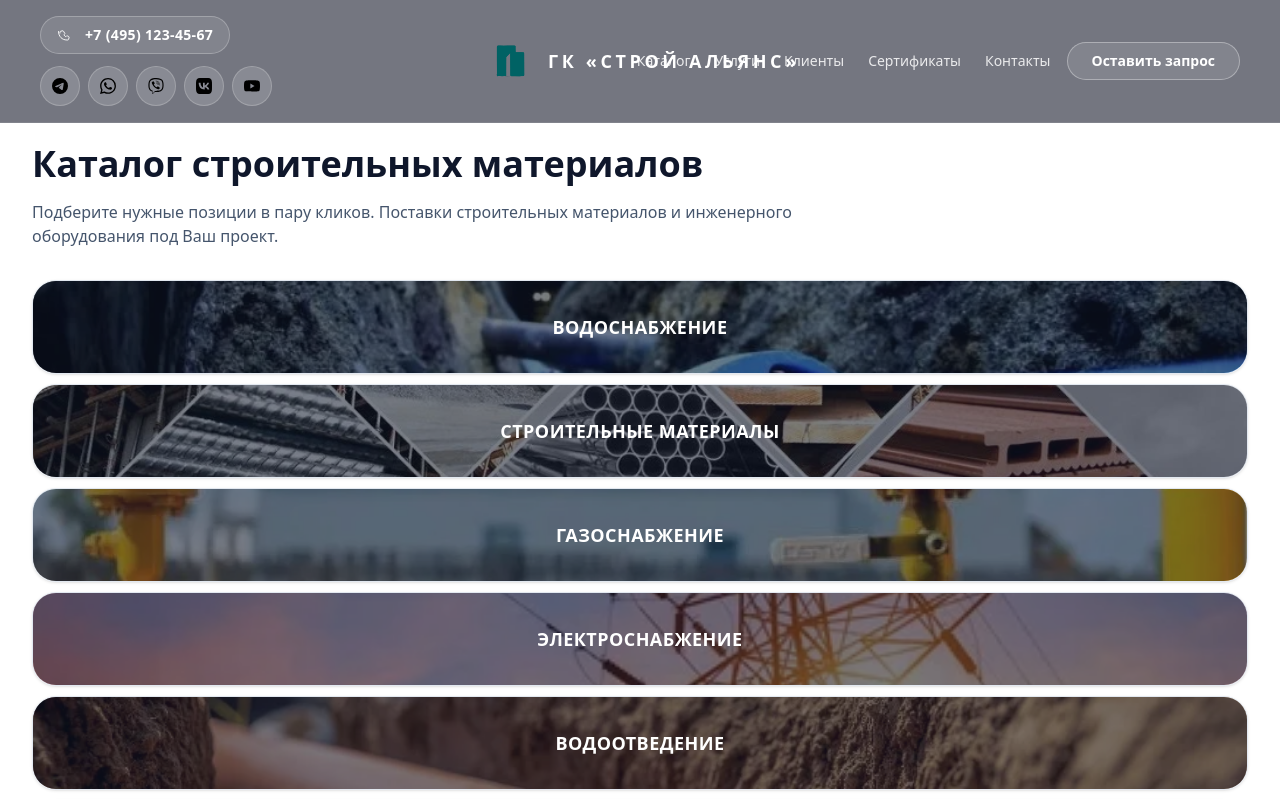
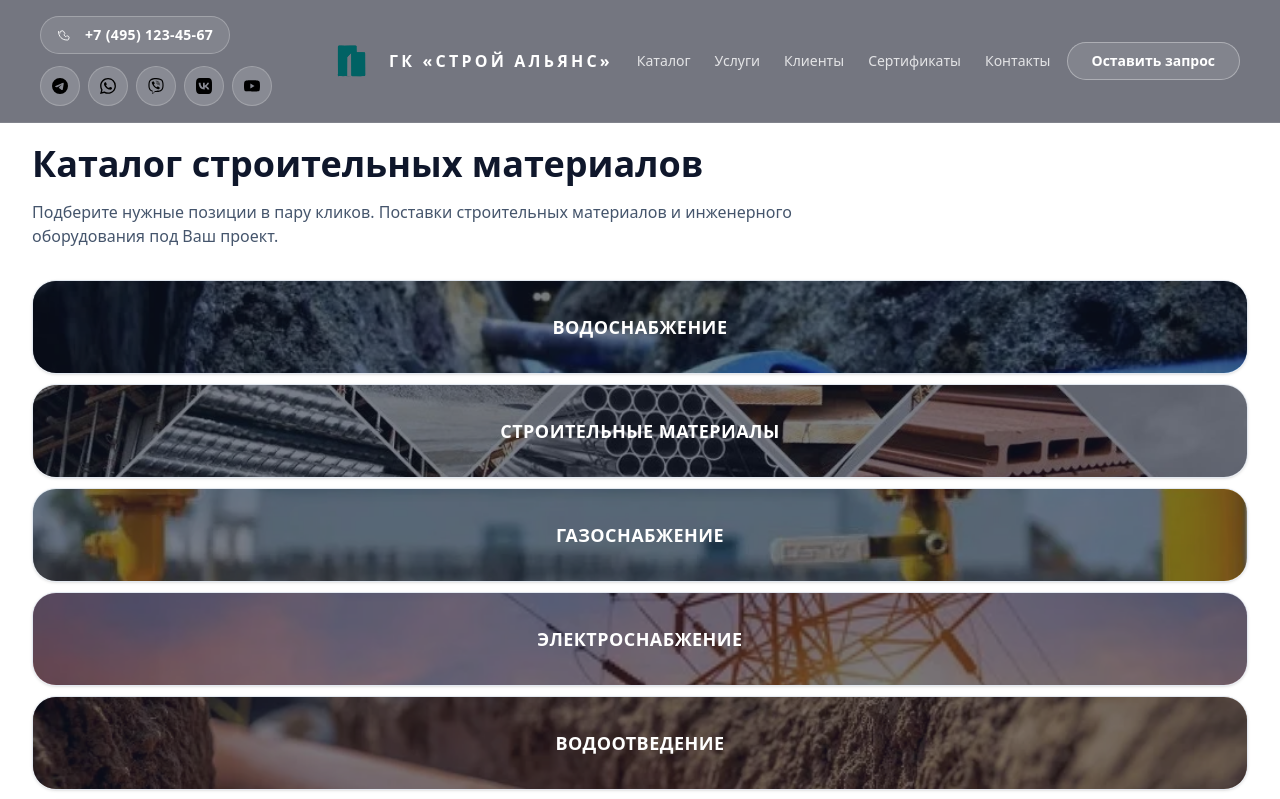
Before and after one commit to NeoKommersant/sitestroy, a Next.js app: page /catalog in a window 1280 px wide. Shown: the top 799 px of the page. Built offline with nearby package versions, Linux system fonts and the light colour scheme.

Commit message:
исправление визуала главная1

```diff
--- a/components/Header.tsx
+++ b/components/Header.tsx
@@ -45,8 +45,8 @@ const MENU = [
   { label: "Контакты", href: "/contacts" },
 ];
 
-const DESKTOP_HEADER_HEIGHT = 92;
-const MOBILE_TRIGGER_HEIGHT = 76;
+const DESKTOP_HEADER_HEIGHT = 96;
+const MOBILE_BAR_HEIGHT = 60;
 
 export default function Header() {
   const [isMenuOpen, setIsMenuOpen] = useState(false);
@@ -61,7 +61,8 @@ export default function Header() {
       const current = window.scrollY;
       const delta = current - lastScrollYRef.current;
       lastScrollYRef.current = current;
-      setIsScrolled(current > 16);
+
+      setIsScrolled(current > 12);
 
       if (isMenuOpen) {
         setIsCollapsed(false);
@@ -73,8 +74,10 @@ export default function Header() {
         return;
       }
 
-      if (delta > 6 && current > DESKTOP_HEADER_HEIGHT + 20) {
+      if (delta > 6 && current > DESKTOP_HEADER_HEIGHT + 16) {
         setIsCollapsed(true);
+      } else if (delta < -6) {
+        setIsCollapsed(false);
       }
     };
 
@@ -145,11 +148,10 @@ export default function Header() {
   const revealZone = useMemo(
     () =>
       isCollapsed && !isMenuOpen ? (
-        <div
-          className="pointer-events-auto fixed top-0 left-0 right-0 z-40 hidden h-4 md:block"
-          onMouseEnter={handleHeaderEnter}
-        >
-          <div className="mx-auto h-full w-40 rounded-b-full bg-white/20 blur-sm" />
+        <div className="pointer-events-auto fixed top-0 left-0 right-0 z-40 hidden justify-center md:flex" onMouseEnter={handleHeaderEnter}>
+          <div className="mt-0.5 flex h-9 items-center rounded-b-full border border-white/20 border-t-transparent bg-slate-950/85 px-5 text-[10px] font-semibold uppercase tracking-[0.32em] text-white/70 shadow-[0_10px_30px_rgba(10,20,40,0.45)] backdrop-blur">
+            ГК «Строй Альянс»
+          </div>
         </div>
       ) : null,
     [handleHeaderEnter, isCollapsed, isMenuOpen],
@@ -157,32 +159,35 @@ export default function Header() {
 
   const headerBackground = isScrolled ? "bg-slate-950/85 backdrop-blur-xl" : "bg-slate-950/55 backdrop-blur-md";
   const headerStyle = isCollapsed
-    ? { transform: "translateY(calc(-100% + 12px))" }
+    ? { transform: "translateY(calc(-100% + 24px))" }
     : { transform: "translateY(0)" };
+
+  const mobileTopBar = useMemo(
+    () => (
+      <div className="fixed top-0 left-0 right-0 z-40 flex items-center justify-center border-b border-white/10 bg-slate-950/85 px-4 py-2 text-white backdrop-blur md:hidden">
+        <Link href="/" className="flex items-center gap-2 text-white">
+          <Image src="/img/logo.svg" alt="Логотип ГК «Строй Альянс»" width={40} height={40} className="h-10 w-10" priority />
+          <span className="text-xs font-semibold uppercase tracking-[0.28em] text-white/80">ГК «Строй Альянс»</span>
+        </Link>
+      </div>
+    ),
+    [],
+  );
 
   return (
     <>
+      {mobileTopBar}
       {revealZone}
       <header
-  className={`pointer-events-auto fixed top-0 left-0 right-0 z-50 border-b border-white/10 text-white transition-colors duration-300 ease-out ${headerBackground}`}
+        className={`pointer-events-auto fixed top-0 left-0 right-0 z-50 hidden border-b border-white/10 text-white transition-colors duration-300 ease-out md:block ${headerBackground}`}
         style={headerStyle}
         onMouseEnter={handleHeaderEnter}
         onMouseLeave={scheduleCollapse}
       >
-  {/* Контейнер на всю ширину */}
-  <div className="w-full px-4 sm:px-6 lg:px-10 py-3 sm:py-4">
-    {/* Адаптивная сетка: слева контакты, по центру бренд, справа меню+CTA */}
-    <div
-      className="
-        grid items-center gap-x-4 gap-y-3
-        grid-cols-12
-      "
-    >
-      {/* ЛЕВАЯ ЗОНА: телефон + соцсети */}
-      <div className="col-span-12 md:col-span-4">
-        <div className="flex flex-wrap items-center gap-2 sm:gap-3 min-w-0">
+        <div className="mx-auto flex max-w-7xl items-center gap-6 px-6 py-4 lg:px-10">
+          <div className="flex flex-1 flex-wrap items-center gap-3">
             <a
-            className="inline-flex items-center gap-2 sm:gap-3 whitespace-nowrap rounded-full border border-white/25 bg-white/10 px-3 sm:px-4 py-2 text-sm font-semibold text-white transition hover:border-white/50 hover:bg-white/20"
+              className="inline-flex items-center gap-3 whitespace-nowrap rounded-full border border-white/25 bg-white/10 px-4 py-2 text-sm font-semibold text-white transition hover:border-white/45 hover:bg-white/20"
               href="tel:+74951234567"
               title="Позвонить менеджеру"
             >
@@ -191,20 +196,13 @@ export default function Header() {
               </svg>
               <span className="text-sm font-semibold tracking-wide">+7 (495) 123-45-67</span>
             </a>
-
-          {/* Соцсети: на десктопе все, на меньших ширинах — часть, но без налепания */}
-          <div className="flex items-center gap-2">
-            {SOCIALS.map((social, i) => (
+            <div className="hidden items-center gap-2 xl:flex">
+              {SOCIALS.map((social) => (
                 <a
                   key={social.label}
                   href={social.href}
                   title={social.tooltip}
-                className={`
-                  inline-flex h-10 w-10 items-center justify-center rounded-full
-                  border border-white/20 bg-white/15 text-white/80 transition
-                  hover:border-white/40 hover:bg-white/25 hover:text-white
-                  ${i > 2 ? 'hidden xl:inline-flex' : ''}  /* первые 3 иконки видны везде, остальные — с xl */
-                `}
+                  className="inline-flex h-10 w-10 items-center justify-center rounded-full border border-white/20 bg-white/15 text-white/80 transition hover:border-white/40 hover:bg-white/25 hover:text-white"
                   aria-label={social.label}
                 >
                   <Image src={social.icon} alt={social.label} width={18} height={18} className="h-4 w-4" />
@@ -212,50 +210,36 @@ export default function Header() {
               ))}
             </div>
           </div>
-      </div>
 
-      {/* ЦЕНТР: логотип + название (всегда по центру колонки) */}
-      <div className="col-span-12 md:col-span-4 md:justify-self-center">
-        <Link href="/" className="flex items-center gap-3 text-white justify-center md:justify-start min-w-0">
-          <Image src="/img/logo.svg" alt="Логотип ГК «Строй Альянс»" width={56} height={56} priority className="h-12 w-12 sm:h-14 sm:w-14 shrink-0" />
-          <span className="truncate text-base sm:text-lg font-semibold uppercase tracking-[0.18em] sm:tracking-[0.2em]">
-            ГК «Строй Альянс»
-          </span>
+          <Link href="/" className="flex items-center gap-3 text-white">
+            <Image src="/img/logo.svg" alt="Логотип ГК «Строй Альянс»" width={60} height={60} priority className="h-14 w-14" />
+            <span className="text-base font-semibold uppercase tracking-[0.2em]">ГК «Строй Альянс»</span>
           </Link>
-      </div>
 
-      {/* ПРАВАЯ ЗОНА: меню + CTA, уезжает влево если не хватает места */}
-      <div className="col-span-12 md:col-span-4 md:justify-self-end">
-        <div className="flex items-center justify-between md:justify-end gap-3 sm:gap-4">
-          {/* Навигация — только с lg, чтобы не слипалось */}
-          <nav className="hidden lg:flex items-center gap-5 xl:gap-6 text-sm font-medium text-white/85">
+          <div className="flex flex-1 items-center justify-end gap-4">
+            <nav className="hidden items-center gap-6 text-sm font-medium text-white/80 lg:flex">
               {MENU.map((item) => (
-              <Link key={item.href} href={item.href} className="transition hover:text-white whitespace-nowrap">
+                <Link key={item.href} href={item.href} className="transition hover:text-white">
                   {item.label}
                 </Link>
               ))}
             </nav>
-
-          {/* CTA всегда видна на md+, на малых — можно скрыть или перенести вниз по желанию */}
             <Link
               href="/catalog/request"
-            className="hidden md:inline-flex whitespace-nowrap rounded-full border border-white/35 bg-white/10 px-5 sm:px-6 py-2 text-sm font-semibold text-white transition hover:border-white/60 hover:bg-white/20"
+              className="hidden whitespace-nowrap rounded-full border border-white/35 bg-white/10 px-6 py-2 text-sm font-semibold text-white transition hover:border-white/60 hover:bg-white/20 md:inline-flex"
             >
               Оставить запрос
             </Link>
           </div>
         </div>
-    </div>
-  </div>
       </header>
-
 
       <button
         type="button"
         onClick={toggleMenu}
         aria-expanded={isMenuOpen}
         aria-controls="mobile-navigation"
-        className="fixed bottom-6 left-1/2 z-40 flex w-[min(92vw,340px)] -translate-x-1/2 items-center justify-center gap-3 rounded-full border border-slate-100/25 bg-slate-950/90 px-6 py-3 text-sm font-semibold text-white shadow-xl shadow-slate-950/40 backdrop-blur md:hidden"
+        className="fixed bottom-6 left-1/2 z-40 flex w-[min(92vw,340px)] -translate-x-1/2 items-center justify-center gap-3 rounded-full border border-white/20 bg-slate-950/80 px-6 py-3 text-sm font-semibold text-white shadow-xl shadow-slate-950/40 backdrop-blur md:hidden"
       >
         {isMenuOpen ? "Закрыть меню" : "Меню"}
         {isMenuOpen ? (
@@ -276,18 +260,19 @@ export default function Header() {
             onClick={closeMenu}
           />
           <div
-            className={`absolute bottom-0 left-0 right-0 rounded-t-3xl border-t border-slate-100/15 bg-slate-950 text-white shadow-[0_-30px_80px_rgba(8,15,40,0.45)] transition-transform duration-300 ease-out ${isMenuOpen ? "translate-y-0" : "translate-y-full"}`}
-            style={{ minHeight: `calc(100vh - ${MOBILE_TRIGGER_HEIGHT}px)` }}
+            className={`absolute bottom-0 left-0 right-0 rounded-t-3xl border-t border-white/10 bg-slate-950 text-white shadow-[0_-30px_80px_rgba(8,15,40,0.45)] transition-transform duration-300 ease-out ${isMenuOpen ? "translate-y-0" : "translate-y-full"}`}
+            style={{ minHeight: `calc(100vh - ${MOBILE_BAR_HEIGHT + 24}px)` }}
           >
-            <div className="flex items-center justify-between px-6 pb-2 pt-6">
-              <Link href="/" onClick={closeMenu} className="flex items-center gap-3 text-white">
-                <Image src="/img/logo.svg" alt="Логотип ГК «Строй Альянс»" width={48} height={48} className="h-12 w-12" />
-                <span className="text-sm font-semibold uppercase tracking-[0.35em] text-white/80">ГК «Строй Альянс»</span>
+            <div className="px-6 pt-6">
+              <div className="flex items-center justify-between pb-4">
+                <Link href="/" onClick={closeMenu} className="flex items-center gap-2 text-white">
+                  <Image src="/img/logo.svg" alt="Логотип ГК «Строй Альянс»" width={44} height={44} className="h-11 w-11" />
+                  <span className="text-xs font-semibold uppercase tracking-[0.3em] text-white/80">ГК «Строй Альянс»</span>
                 </Link>
                 <button
                   type="button"
                   onClick={closeMenu}
-                className="inline-flex h-11 w-11 items-center justify-center rounded-full border border-white/15 bg-white/10 text-white/80 transition hover:border-white/40 hover:bg-white/20 hover:text-white"
+                  className="inline-flex h-11 w-11 items-center justify-center rounded-full border border-white/20 bg-white/10 text-white/80 transition hover:border-white/40 hover:bg-white/20 hover:text-white"
                   aria-label="Закрыть меню"
                 >
                   <svg className="h-5 w-5" viewBox="0 0 24 24" fill="none" stroke="currentColor" strokeWidth={1.5}>
@@ -295,8 +280,8 @@ export default function Header() {
                   </svg>
                 </button>
               </div>
-
-            <div className="h-[1px] w-full bg-white/10" />
+              <div className="h-px w-full bg-white/10" />
+            </div>
 
             <div className="px-6 pb-10 pt-6">
               <div className="space-y-4 text-lg font-semibold">
--- a/components/RequestFab.tsx
+++ b/components/RequestFab.tsx
@@ -16,10 +16,10 @@ export function RequestFab() {
   return (
     <Link
       href="/request"
-      className="fixed bottom-6 right-6 z-40 inline-flex items-center gap-2 rounded-full bg-teal-600 px-5 py-3 text-sm font-semibold text-white shadow-lg transition hover:bg-teal-500 focus-visible:outline-none focus-visible:ring-2 focus-visible:ring-teal-300"
+      className="fixed bottom-6 right-6 z-40 inline-flex items-center gap-2 rounded-full border border-white/25 bg-white/10 px-5 py-3 text-sm font-semibold text-white shadow-[0_10px_30px_rgba(8,15,40,0.45)] backdrop-blur transition hover:border-white/45 hover:bg-white/20 focus-visible:outline-none focus-visible:ring-2 focus-visible:ring-white/70"
     >
       <span>Заявка</span>
-      <span className="flex h-6 min-w-[1.5rem] items-center justify-center rounded-full bg-white/20 px-2 text-xs font-bold">
+      <span className="flex h-6 min-w-[1.5rem] items-center justify-center rounded-full border border-white/30 bg-white/20 px-2 text-xs font-bold text-white">
         {total}
       </span>
     </Link>
```
Also changed, not shown: app/page.tsx (+22 -11 lines). Lines whose indentation alone changed are shown as unchanged.
